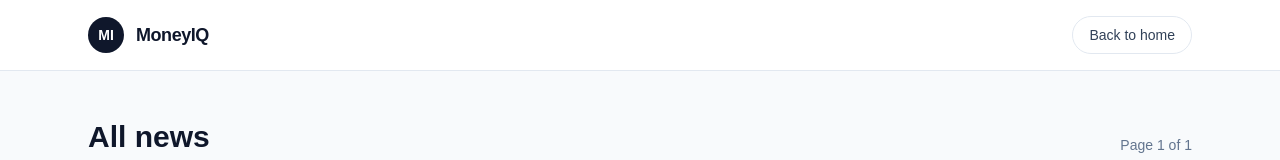
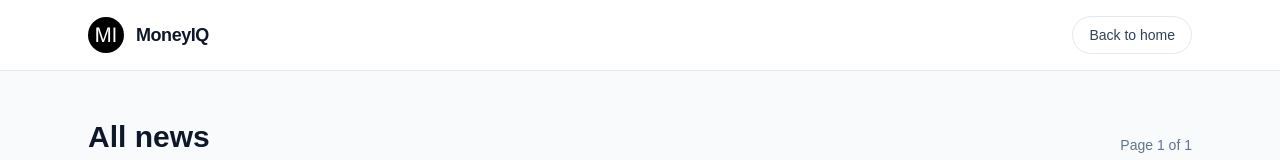
Before and after one commit to meet-dharmesh-gandhi/money-iq, a Next.js app: page /news in a window 1280 px wide. Shown: the top 160 px of the page. Built offline with nearby package versions, Linux system fonts and the light colour scheme; no server answers; the database is empty.

Commit message:
fix: changed the favicon icon and switched from element icon to svg in the app navbar(s)

```diff
--- a/app/layout.tsx
+++ b/app/layout.tsx
@@ -15,6 +15,9 @@ const geistMono = Geist_Mono({
 export const metadata: Metadata = {
 	title: "MoneyIQ",
 	description: "Market news and insights for smarter investing.",
+	icons: {
+		icon: "/money-iq-logo.svg",
+	},
 };
 
 export default function RootLayout({
--- a/app/news/page.tsx
+++ b/app/news/page.tsx
@@ -42,9 +42,13 @@ export default async function NewsPage({ searchParams }: NewsPageProps) {
 			<header className="border-b border-slate-200 bg-white/90 backdrop-blur">
 				<nav className="mx-auto flex w-full max-w-6xl items-center justify-between px-6 py-4">
 					<Link href="/" className="flex items-center gap-3">
-						<div className="flex h-9 w-9 items-center justify-center rounded-full bg-slate-900 text-sm font-semibold text-white">
-							MI
-						</div>
+						<Image
+							src="/money-iq-logo.svg"
+							alt="MoneyIQ Logo"
+							width={36}
+							height={36}
+							className="h-9 w-9"
+						/>
 						<span className="text-lg font-semibold tracking-tight">MoneyIQ</span>
 					</Link>
 					<div className="flex items-center gap-3">
--- a/app/page.tsx
+++ b/app/page.tsx
@@ -48,9 +48,13 @@ export default async function Home() {
 			<header className="border-b border-slate-200 bg-white/90 backdrop-blur">
 				<nav className="mx-auto flex w-full max-w-6xl items-center justify-between px-6 py-4">
 					<Link href="/" className="flex items-center gap-3">
-						<div className="flex h-9 w-9 items-center justify-center rounded-full bg-slate-900 text-sm font-semibold text-white">
-							MI
-						</div>
+						<Image
+							src="/money-iq-logo.svg"
+							alt="MoneyIQ Logo"
+							width={36}
+							height={36}
+							className="h-9 w-9"
+						/>
 						<span className="text-lg font-semibold tracking-tight">MoneyIQ</span>
 					</Link>
 					<div className="flex items-center gap-3">
```
Also changed, not shown: public/money-iq-logo.svg (added).
